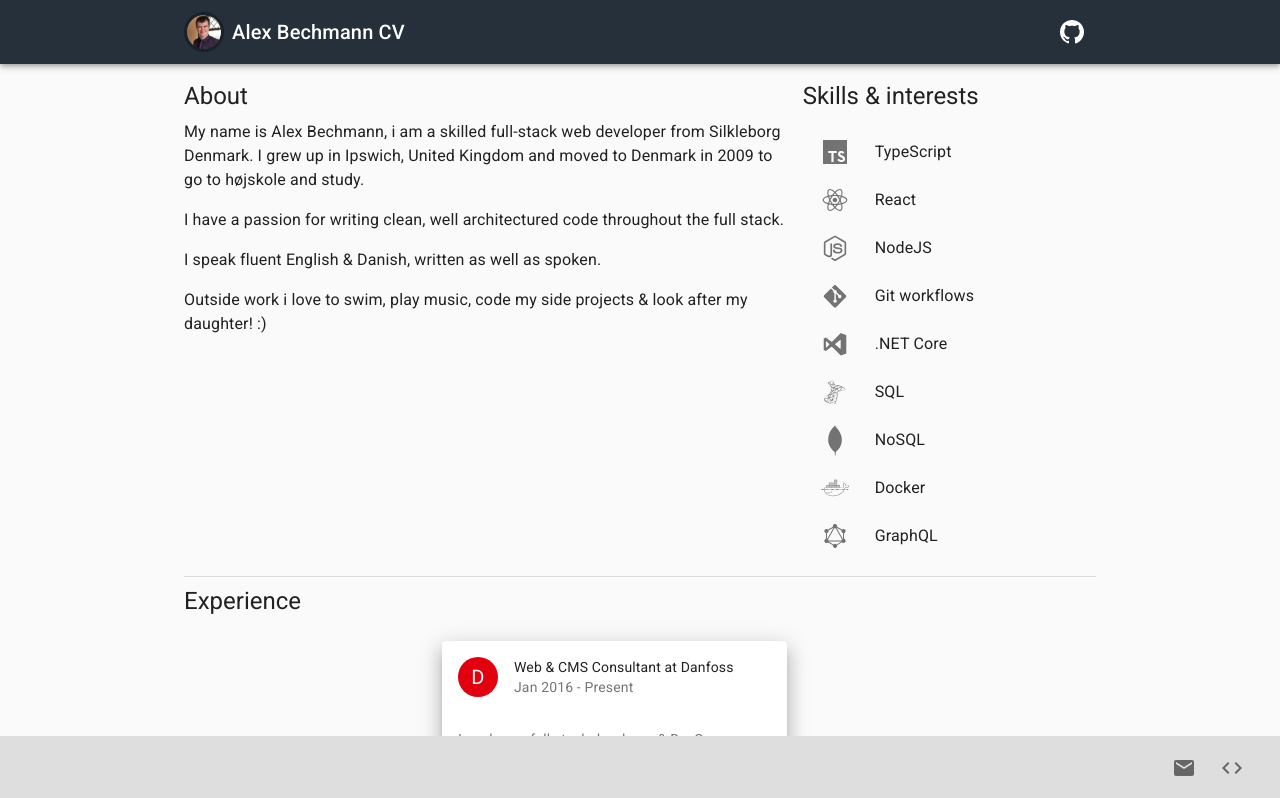
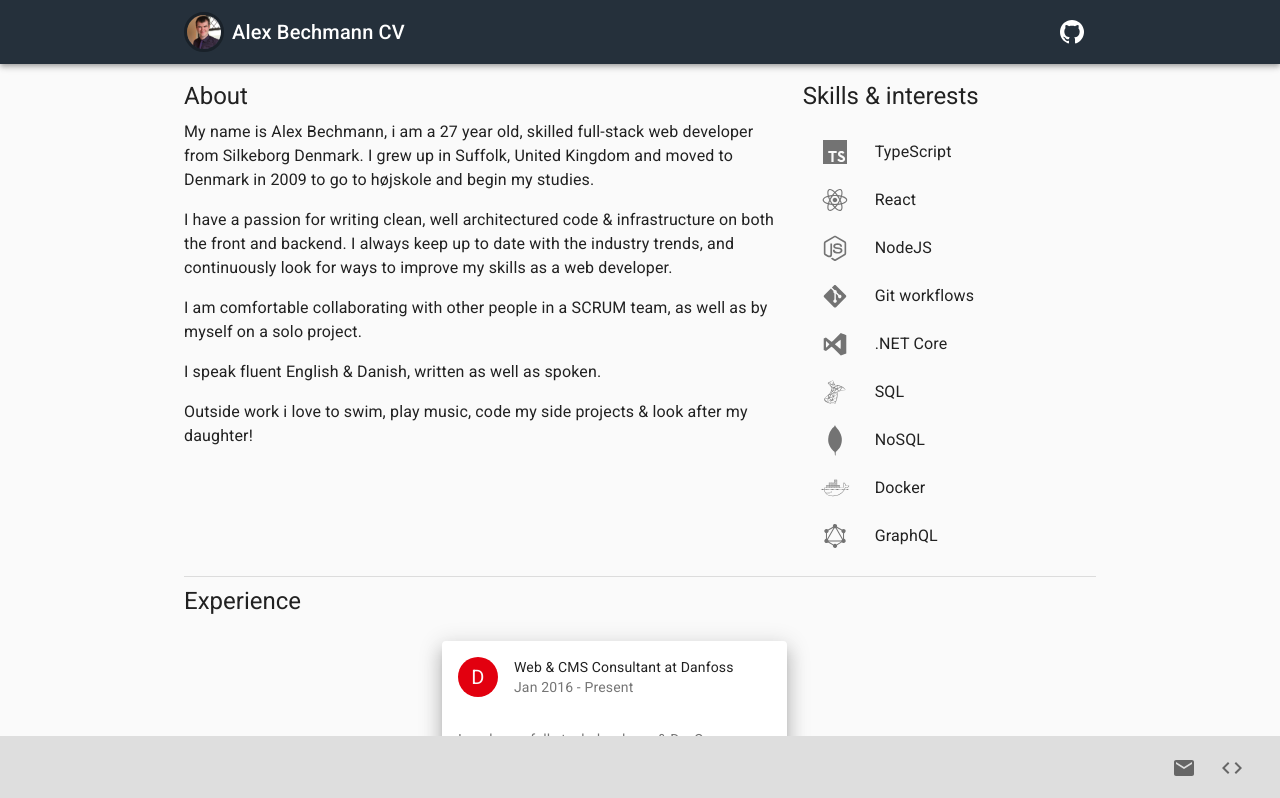
Before and after one commit to alexbechmann/cv, a React (Create React App) app: page / in a window 1280 px wide. Shown: the top 798 px of the page. Built offline with nearby package versions, Linux system fonts and the light colour scheme.

Commit message:
Update App.tsx

```diff
--- a/src/App.tsx
+++ b/src/App.tsx
@@ -49,15 +49,19 @@ const App = () => {
               About
             </Typography>
             <Typography paragraph>
-              My name is Alex Bechmann, i am a skilled full-stack web developer from Silkleborg Denmark. I grew up in
-              Ipswich, United Kingdom and moved to Denmark in 2009 to go to højskole and study.
+              My name is Alex Bechmann, i am a 27 year old, skilled full-stack web developer from Silkeborg Denmark. I grew up in
+              Suffolk, United Kingdom and moved to Denmark in 2009 to go to højskole and begin my studies.
             </Typography>
             <Typography paragraph>
-              I have a passion for writing clean, well architectured code throughout the full stack.
+              I have a passion for writing clean, well architectured code & infrastructure on both the front and backend.
+              I always keep up to date with the industry trends, and continuously look for ways to improve my skills as a web developer.
+            </Typography>
+             <Typography paragraph>
+             I am comfortable collaborating with other people in a SCRUM team, as well as by myself on a solo project.
             </Typography>
             <Typography paragraph>I speak fluent English & Danish, written as well as spoken.</Typography>
             <Typography paragraph>
-              Outside work i love to swim, play music, code my side projects & look after my daughter! :)
+              Outside work i love to swim, play music, code my side projects & look after my daughter!
             </Typography>
           </Grid>
           <Grid item xs={12} sm={4}>
```
